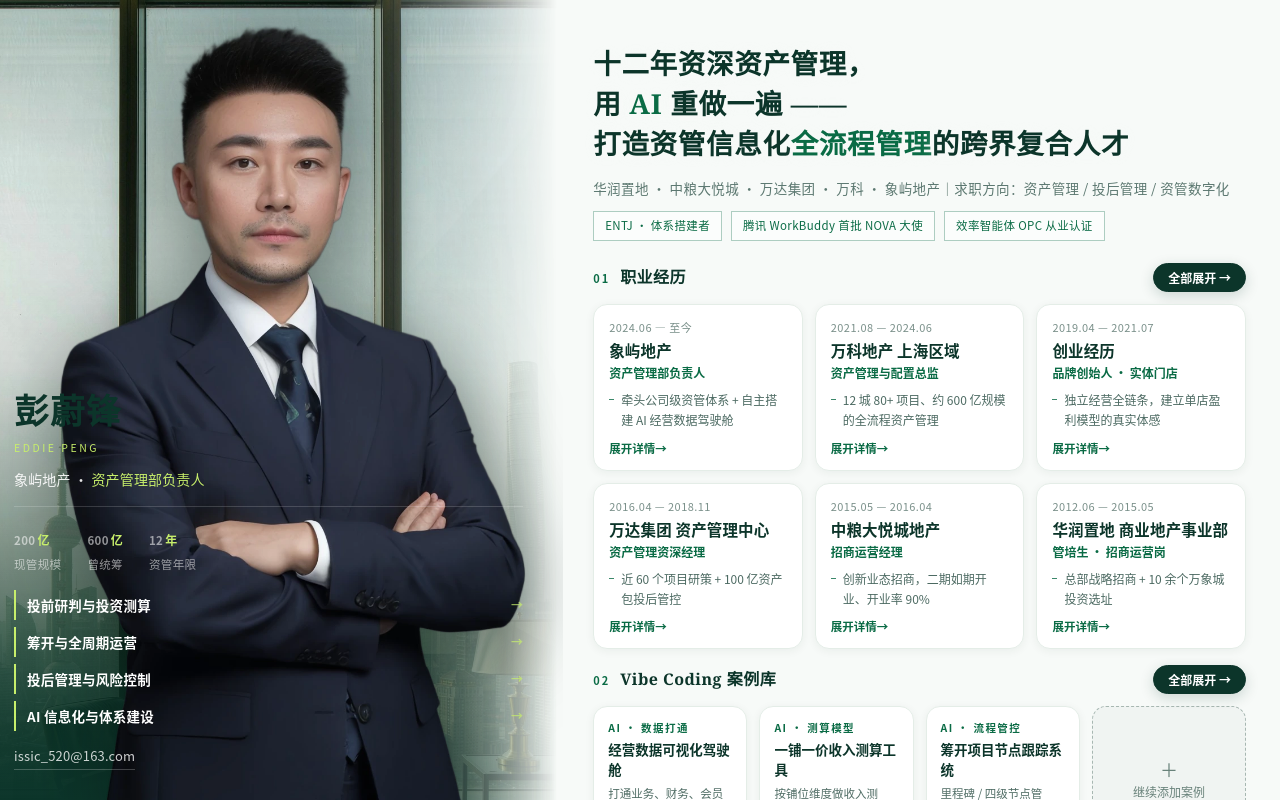
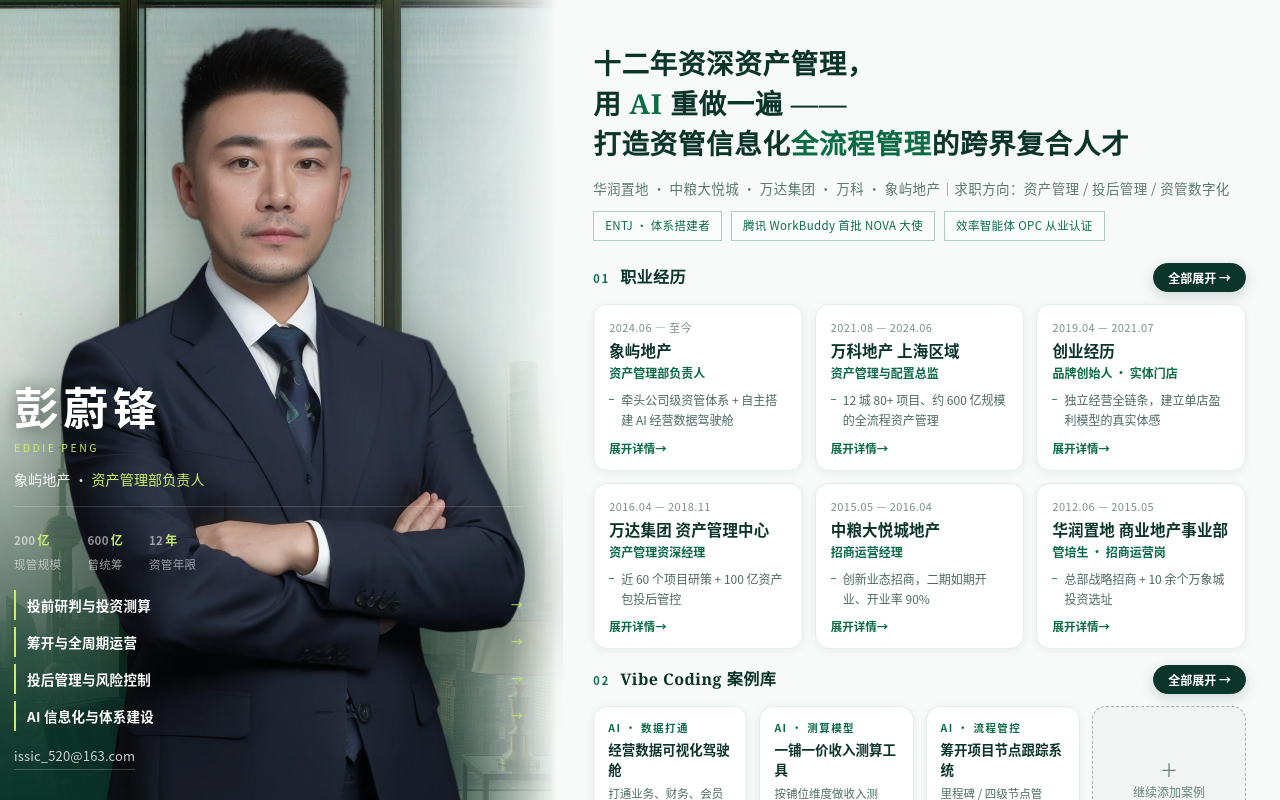
Before and after one commit to eeey1105/eddie-resume, a plain HTML site: page index.html in a window 1280 px wide. Drawn offline with Linux system fonts and the light colour scheme.

```diff
--- a/index.html
+++ b/index.html
@@ -48,7 +48,7 @@
 .photo img{position:absolute;left:52%;bottom:-2%;transform:translateX(-50%);height:99%;width:auto;max-width:none;
   filter:drop-shadow(0 18px 42px rgba(5,20,15,.5));}
 .onpic{position:absolute;left:0;right:0;bottom:0;z-index:3;padding:0 40px 30px 14px;pointer-events:auto;}
-.onpic .nm{font-family:var(--serif);font-size:clamp(28px,2.7vw,38px);font-weight:600;line-height:1.18;letter-spacing:.04em;}
+.onpic .nm{font-family:var(--sans);font-size:clamp(36px,3.5vw,52px);font-weight:800;line-height:1.15;letter-spacing:.1em;color:#fff;text-shadow:0 2px 18px rgba(5,20,15,.55);}
 .onpic .en{font-size:10.5px;letter-spacing:.24em;color:var(--lime);margin-top:7px;}
 .onpic .rl{font-size:14px;color:rgba(255,255,255,.9);margin-top:11px;line-height:1.6;}
 .onpic .rl i{font-style:normal;color:var(--lime);}
```
